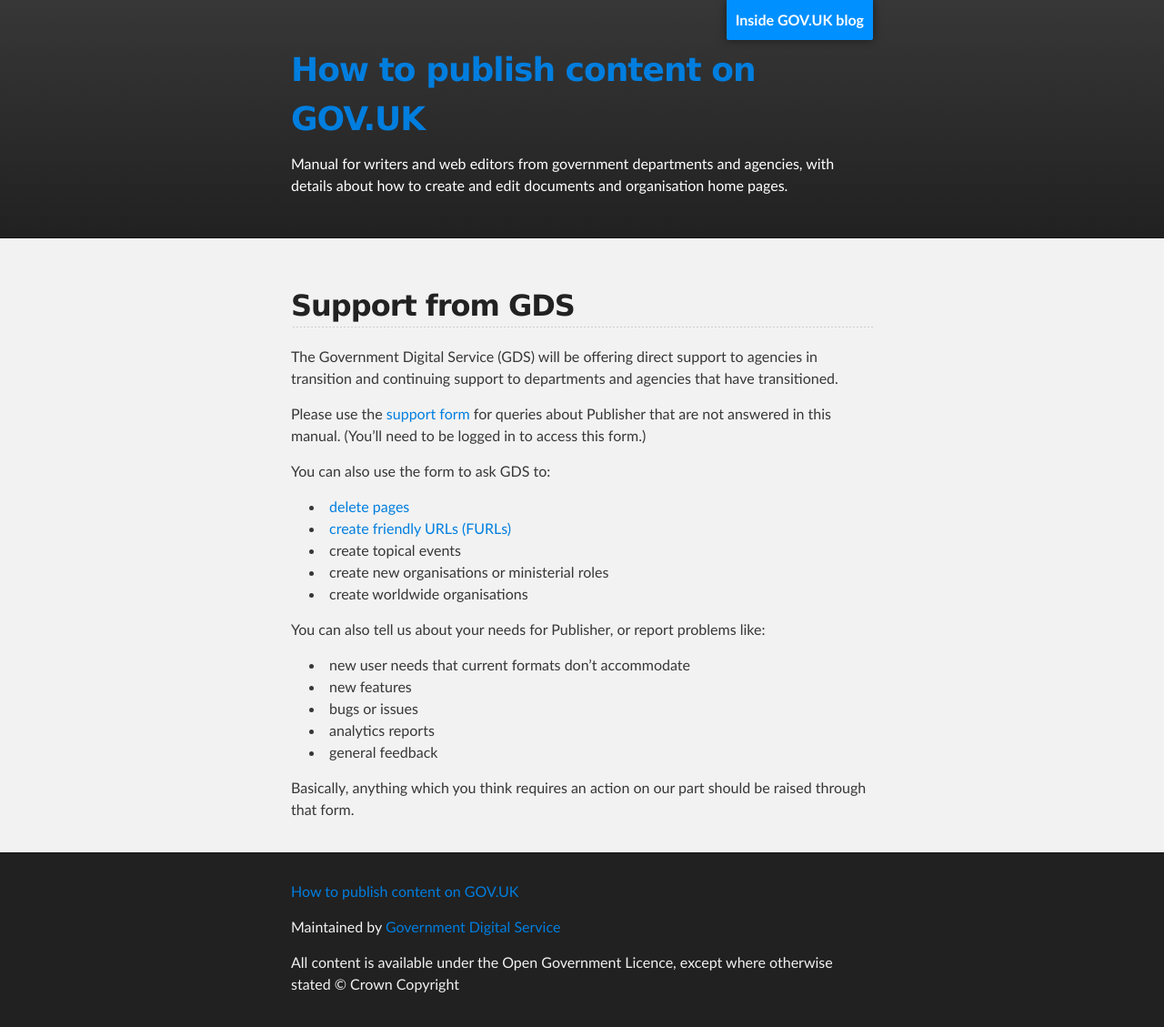
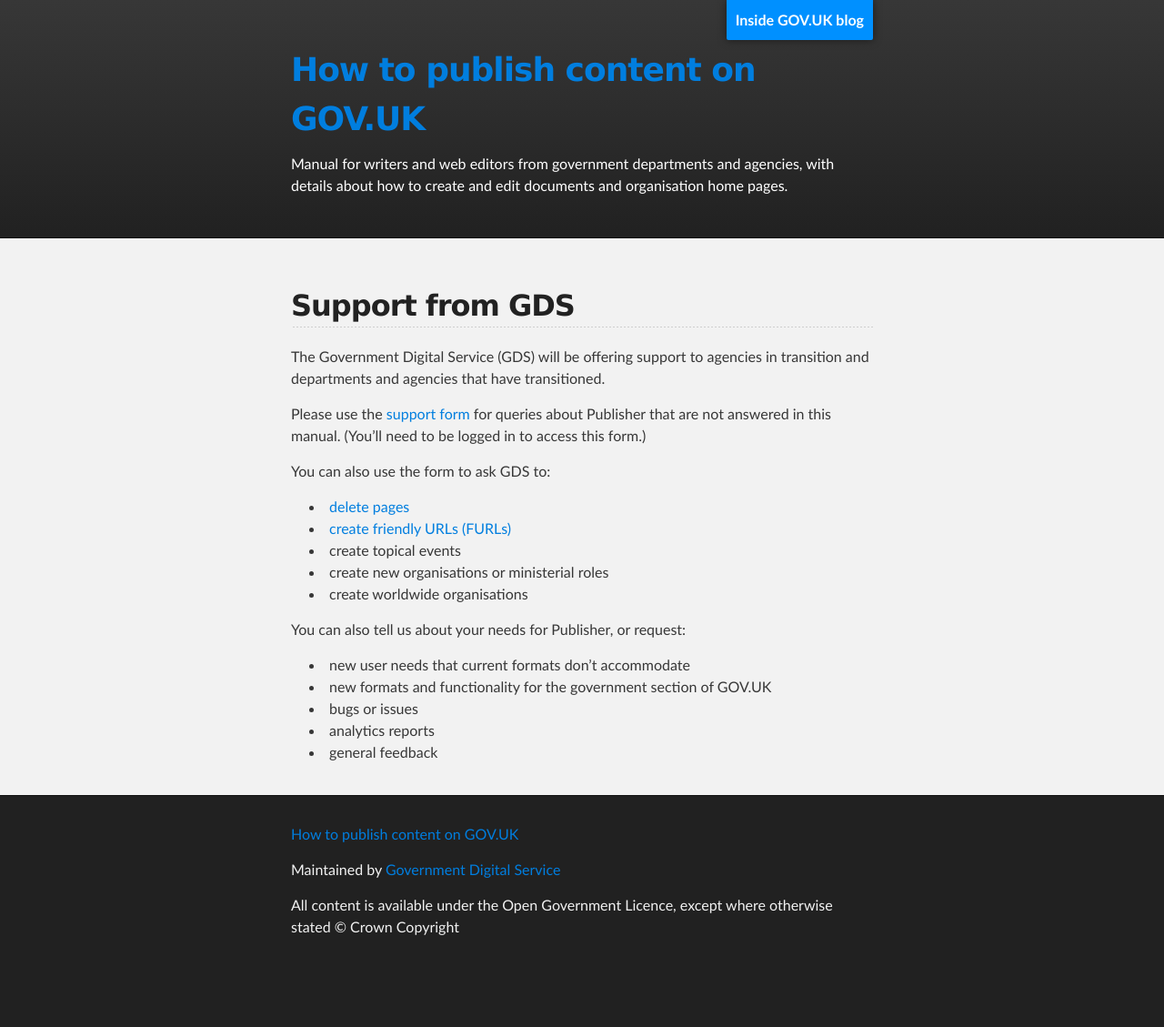
Before and after one commit to alphagov/inside-government-admin-guide, a Jekyll site: the page built from first-steps/support-from-GDS.md, in a window 1280 px wide. Shown: the whole page at 91% size. Built offline with Jekyll 4.4.1, drawn with Linux system fonts in a browser that asks for light colours; after the commit the page ends 1066 px from its top, so only the background shows below that.

Commit message:
Simon's correx done

```diff
--- a/first-steps/support-from-GDS.md
+++ b/first-steps/support-from-GDS.md
@@ -5,7 +5,7 @@
 
 ## Support from GDS
 
-The Government Digital Service (GDS) will be offering direct support to agencies in transition and continuing support to departments and agencies that have transitioned.
+The Government Digital Service (GDS) will be offering support to agencies in transition and departments and agencies that have transitioned.
 
 Please use the [support form](https://support.production.alphagov.co.uk/) for queries about Publisher that are not answered in this manual. (You'll need to be logged in to access this form.)
 
@@ -17,12 +17,10 @@
 * create new organisations or ministerial roles
 * create worldwide organisations
 
-You can also tell us about your needs for Publisher, or report problems like:
+You can also tell us about your needs for Publisher, or request:
 
 * new user needs that current formats don't accommodate
-* new features
+* new formats and functionality for the government section of GOV.UK
 * bugs or issues
 * analytics reports
 * general feedback
-
-Basically, anything which you think requires an action on our part should be raised through that form.
```
